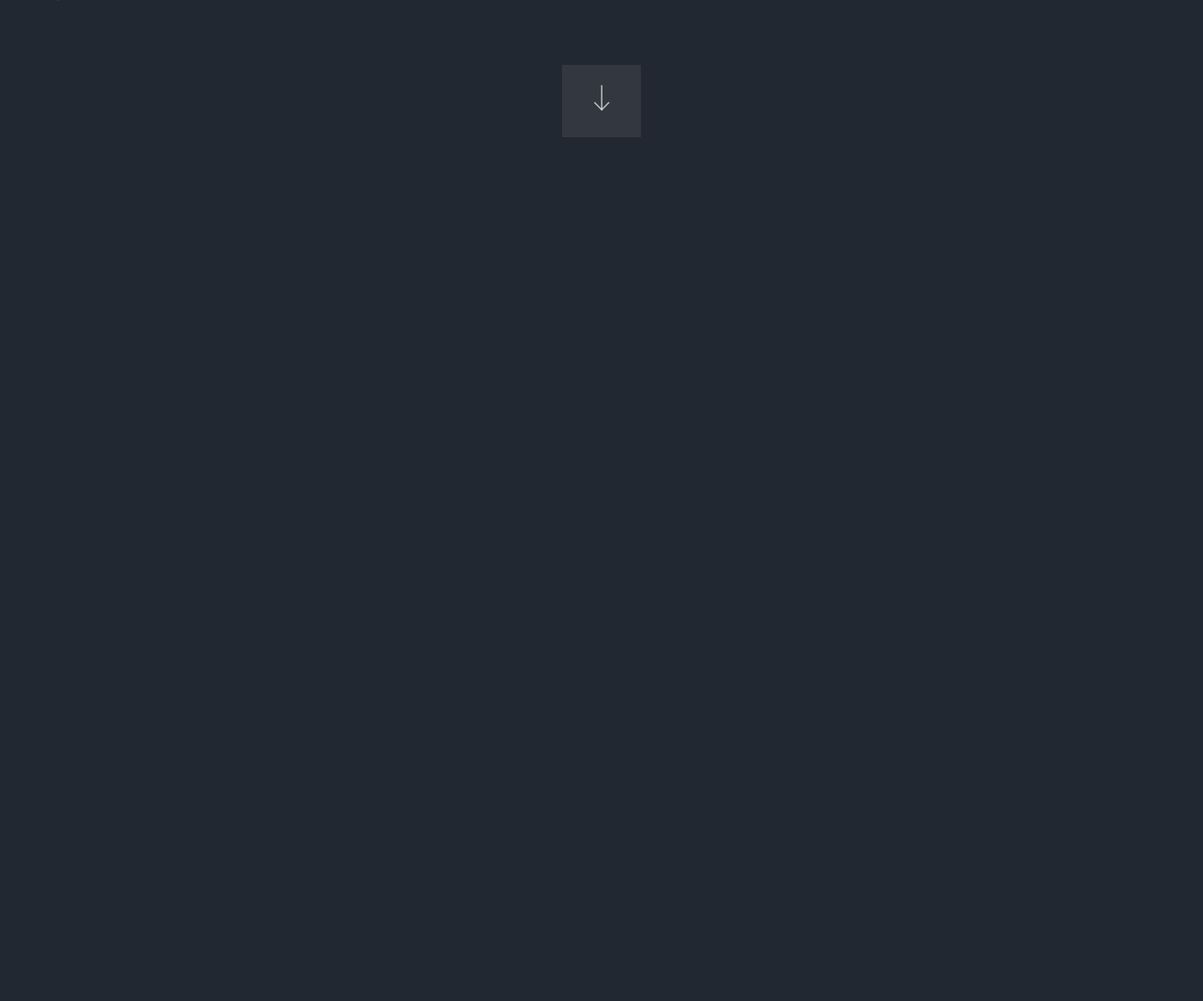
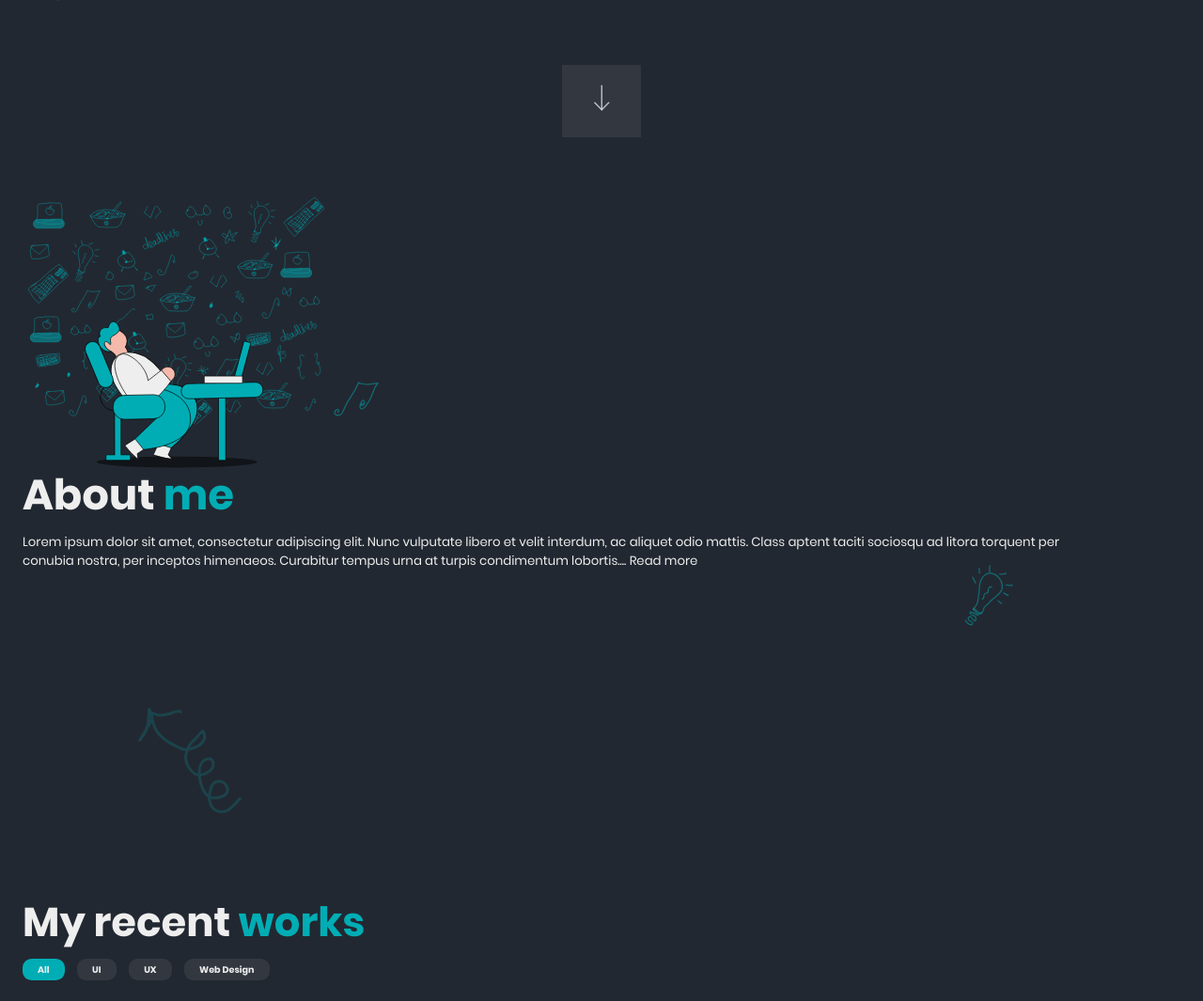
Before and after one commit to RaheemNadeem/abdul_dev_portfolio, a PHP site: page / in a window 1280 px wide; the page is wider, and only the part inside the window is pictured. Shown: the part 1714-2779 px from the top of that part at 94% size. Before the commit the page ends 1860 px from the top of that part, so only its background shows below. Run offline with PHP 8.4, Linux system fonts and the light colour scheme.

Commit message:
added  new section

```diff
--- a/index.html
+++ b/index.html
@@ -29,6 +29,42 @@
                 <img src="Images/hero-down-arrow.svg" alt="">
             </div>
         </section>
+
+        <section>
+            <img src="images/second-section-image.svg" alt="">
+            <img src="Images/musical-sign.svg" alt="" class="musical-sign">
+
+            <div class="about-me">
+                <h2 class="hero-heading about-me-heading">About
+                    <span class="color-blue ">
+                        me
+                    </span>
+                </h2>
+            <p class="about-me-para">
+                Lorem ipsum dolor sit amet, consectetur adipiscing elit. Nunc vulputate libero et velit interdum, ac aliquet odio mattis. Class aptent taciti sociosqu ad litora torquent per conubia nostra, per inceptos himenaeos. Curabitur tempus urna at turpis condimentum lobortis.... <span>Read more </span>
+            </p>
+            <img src="images/lightbulb.svg" alt="" class="light-bulb">
+            </div>
+        </section>
+
+        <img src="images/about-me-arrow.svg" alt="" class="about-me-arrow">
+        <section>
+            <div class="recent-works-content">
+                <h2 class="hero-heading about-me-heading recent-works-heading">My recent
+                    <span class="color-blue ">
+                        works
+                    </span>
+                </h2>
+
+                <div>
+                    <button class="hero-buttons hire-me recent-works-buttons">All</button>
+                    <button class="hero-buttons download-cv recent-works-buttons">UI</button>
+                    <button class="hero-buttons download-cv recent-works-buttons">UX</button>
+                    <button class="hero-buttons download-cv recent-works-buttons">Web Design</button>
+                </div>
+
+            </div>
+        </section>
     </div>
 </body>
 </html>
--- a/style.css
+++ b/style.css
@@ -99,3 +99,50 @@ border-bottom: 1px solid rgba(238, 238, 238, 0.1);
     transform: translate(-50%,0);
     margin-left: 50%;
 }
+
+.musical-sign{
+    margin-top: 6.06rem;
+    margin-bottom: 3.43rem;
+}
+
+.about-me{
+    display: grid;
+    height: 12.3rem;
+    grid-template-columns: 81% 9% 10%;
+    grid-template-rows: 2.43rem 1.43rem 1.93rem 4.81rem 2.3rem;
+}
+
+.about-me-heading{
+    grid-row: 1/2;
+    grid-column: 1/auto;
+}
+
+.about-me-para{
+    grid-row: 3/6;
+    grid-column: 1/3;
+    font-size: 0.83rem;
+    line-height: 1.25rem;
+    color: rgba(238, 238, 238, 1);
+}
+
+.light-bulb{
+    grid-row: 4/5;
+    grid-column: 2/4;
+}
+
+.about-me-arrow{
+    margin:3.12rem 5.37rem 5.37rem 7.68rem;
+}
+
+.recent-works-content{
+    display: flex;
+    flex-direction: column;
+}
+.recent-works-heading{
+    font-size: 2.7rem;
+    margin-bottom: 0.8rem;
+}
+
+.recent-works-buttons:nth-child(even){
+    margin:0 0.6rem;
+}
```
Also changed, not shown: Images/about-me-arrow.svg (added), Images/lightbulb.svg (added), Images/musical-sign.svg (added), Images/second-section-image.svg (added).
